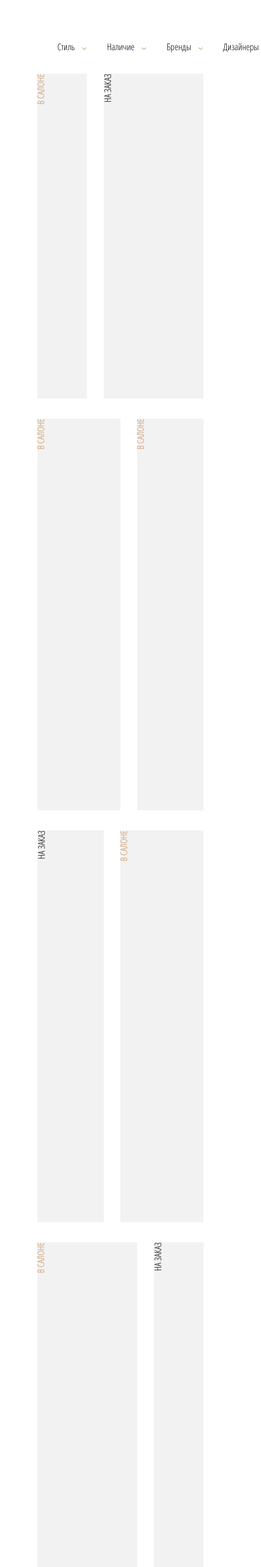
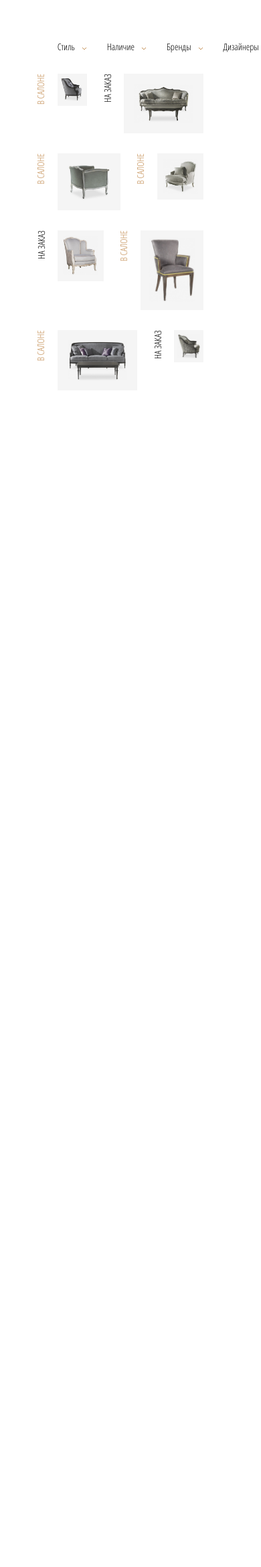
Before and after one commit to iposokhin/junk-drawer, a PHP site: page / in a window 390 px wide; the page is wider, and only the part inside the window is pictured. Shown: that part at 67% size. After the commit the page ends 568 px from the top of that part, so only its background shows below. Run offline with PHP 8.4, Linux system fonts and the light colour scheme; some libraries are stand-ins or nearby versions.

Commit message:
Responsive images are done

```diff
--- a/Test task 2/index.html
+++ b/Test task 2/index.html
@@ -29,7 +29,11 @@
                 В салоне
               </span>
             </span>
-            <span class="product__info"></span>
+            <span class="product__info">
+              <span class="product__pic">
+                <img src="images/armchair_1.jpg" alt="Кресло" class="product__img">
+              </span>
+            </span>
           </a>
         </li>
         <li class="product__item product__item_sofa">
@@ -39,17 +43,11 @@
                 На заказ
               </span>
             </span>
-            <span class="product__info"></span>
-          </a>
-        </li>
-        <li class="product__item product__item_armchair">
-          <a href="#" class="product__link">
-            <span class="product__available product__available_salon">
-              <span class="accessory">
-                В салоне
+            <span class="product__info">
+              <span class="product__pic">
+                <img src="images/sofa_1.jpg" alt="Диван" class="product__img">
               </span>
             </span>
-            <span class="product__info"></span>
           </a>
         </li>
         <li class="product__item product__item_armchair">
@@ -60,7 +58,24 @@
               </span>
             </span>
             <span class="product__info">
-              <span class="product__pic"></span>
+              <span class="product__pic">
+                <img src="images/armchair_5.jpg" alt="Кресло" class="product__img">
+              </span>
+            </span>
+          </a>
+        </li>
+        <li class="product__item product__item_armchair">
+          <a href="#" class="product__link">
+            <span class="product__available product__available_salon">
+              <span class="accessory">
+                В салоне
+              </span>
+            </span>
+            <span class="product__info">
+              <span class="product__pic">
+                <img src="images/armchair_2.jpg" alt="Кресло" class="product__img">
+              </span>
+            </span>
           </a>
         </li>
         <li class="product__item product__item_armchair">
@@ -70,7 +85,11 @@
                 На заказ
               </span>
             </span>
-            <span class="product__info"></span>
+            <span class="product__info">
+              <span class="product__pic">
+                <img src="images/armchair_3.jpg" alt="Кресло" class="product__img">
+              </span>
+            </span>
           </a>
         </li>
         <li class="product__item product__item_armchair">
@@ -80,7 +99,11 @@
                 В салоне
               </span>
             </span>
-            <span class="product__info"></span>
+            <span class="product__info">
+              <span class="product__pic">
+                <img src="images/armchair_6.jpg" alt="Кресло" class="product__img">
+              </span>
+            </span>
           </a>
         </li>
         <li class="product__item product__item_sofa">
@@ -90,7 +113,11 @@
                 В салоне
               </span>
             </span>
-            <span class="product__info"></span>
+            <span class="product__info">
+              <span class="product__pic">
+                <img src="images/sofa_2.jpg" alt="Диван" class="product__img">
+              </span>
+            </span>
           </a>
         </li>
         <li class="product__item product__item_armchair">
@@ -100,7 +127,11 @@
                 На заказ
               </span>
             </span>
-            <span class="product__info"></span>
+            <span class="product__info">
+              <span class="product__pic">
+                <img src="images/armchair_4.jpg" alt="Кресло" class="product__img">
+              </span>
+            </span>
           </a>
         </li>
       </ul>
--- a/Test task 2/style.css
+++ b/Test task 2/style.css
@@ -107,34 +107,24 @@ body {
 .product__item {
   margin-top: 12.08935240361512%;
   overflow: hidden;
-  background: rgba(0,0,0,.05);
 }
 
 .product__item_armchair {
   width: 50%;
-  height: 585px;
 }
 
 .product__item_armchair:nth-child(4n),
 .product__item_armchair:nth-child(4n+1) {
   width: 40%;
-  height: 585px;
 }
 
 .product__item:first-child,
 .product__item:last-child {
   width: 30%;
-  height: 485px;
 }
 
 .product__item_sofa {
   width: 60%;
-  height: 485px;
-}
-
-.product__link {
-  width: 100%;
-  height: inherit;
 }
 
 .product__available {
@@ -170,3 +160,20 @@ body {
   width: calc( 100% - 30px );
   height: inherit;
 }
+
+.product__pic {
+  width: 100%;
+  overflow: hidden;
+  display: flex;
+  justify-content: center;
+  align-items: flex-start;
+  background-color: rgba(0,0,0,.04);
+}
+
+.product__img {
+  height: auto;
+  display: block;
+  max-width: 75%;
+  margin: 12.5%;
+  z-index: -1;
+}
```
